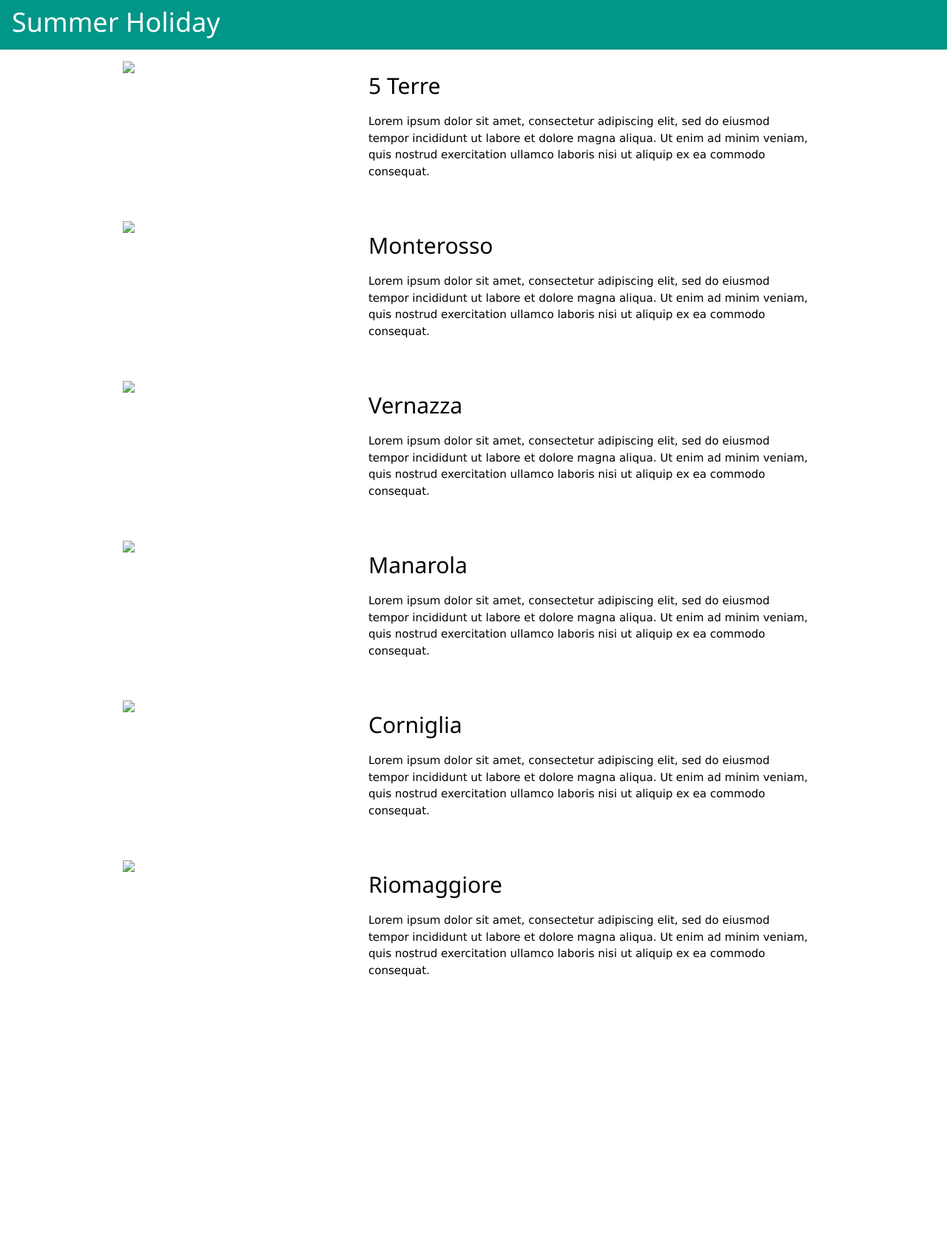
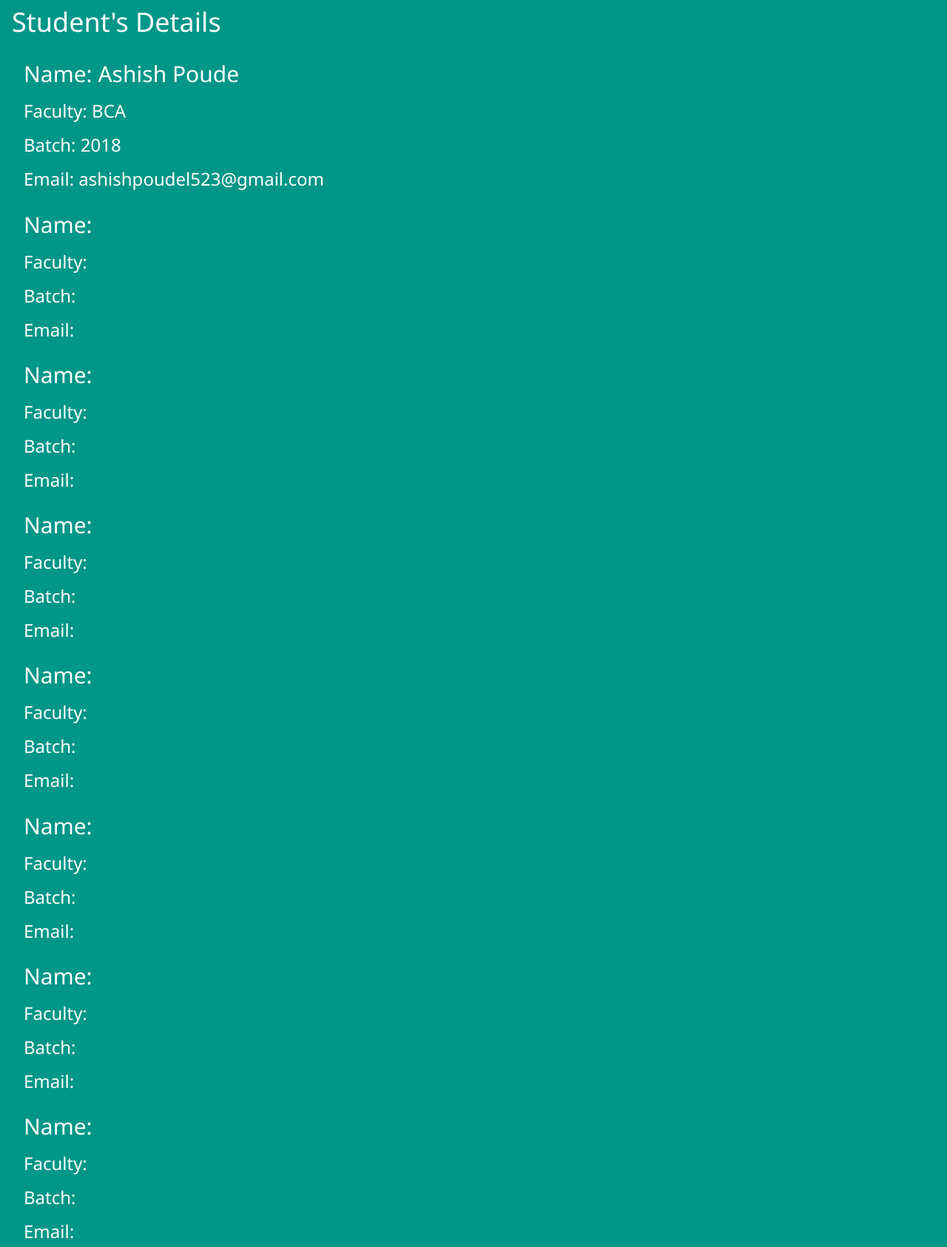
Before and after one commit to shubham1845/blog, a plain HTML site: page index.html in a window 1280 px wide. Shown: the part 7-1693 px from the top of the page at 74% size. Before the commit the page ends 1386 px from the top, so only its background shows below. Drawn offline with nearby package versions, Linux system fonts and the light colour scheme.

Commit message:
modifications made

```diff
--- a/index.html
+++ b/index.html
@@ -1,96 +1,99 @@
-
 <!DOCTYPE html>
 <html>
   <title>W3.CSS</title>
-<meta name="viewport" content="width=device-width, initial-scale=1">
-<link rel="stylesheet" href="https://www.w3schools.com/w3css/4/w3.css">
+  <meta name="viewport" content="width=device-width, initial-scale=1" />
+  <link rel="stylesheet" href="https://www.w3schools.com/w3css/4/w3.css" />
   <body>
+    <div class="w3-container w3-teal">
+      <h1>Student's Details</h1>
 
-<div class="w3-container w3-teal">
-<h1>Summer Holiday</h1>
+      <div class="w3-twothird w3-container">
+        <h2>Name: Ashish Poude</h2>
+        <h3>Faculty: BCA</h3>
+        <h3>Batch: 2018</h3>
+        <h3>Email: ashishpoudel523@gmail.com</h3>
       </div>
+      <br />
+      <br />
 
-<div class="w3-content">
+      <div class="w3-twothird w3-container">
+        <h2>Name:</h2>
+        <h3>Faculty:</h3>
+        <h3>Batch:</h3>
+        <h3>Email:</h3>
+      </div>
+      <br />
+      <br />
 
-<div class="w3-row w3-margin">
+      <div class="w3-twothird w3-container">
+        <h2>Name:</h2>
+        <h3>Faculty:</h3>
+        <h3>Batch:</h3>
+        <h3>Email:</h3>
+      </div>
+      <br /><br />
 
-<div class="w3-third">
-  <img src="img_5terre.jpg" style="width:100%;min-height:200px">
+      <div class="w3-twothird w3-container">
+        <h2>Name:</h2>
+        <h3>Faculty:</h3>
+        <h3>Batch:</h3>
+        <h3>Email:</h3>
       </div>
+      <br />
+      <br />
+
       <div class="w3-twothird w3-container">
-  <h2>5 Terre</h2>
-  <p>
-  Lorem ipsum dolor sit amet, consectetur adipiscing elit, sed do eiusmod tempor incididunt ut labore et dolore magna aliqua. Ut enim ad minim veniam, quis nostrud exercitation ullamco laboris nisi ut aliquip ex ea commodo consequat.
-  </p>
+        <h2>Name:</h2>
+        <h3>Faculty:</h3>
+        <h3>Batch:</h3>
+        <h3>Email:</h3>
       </div>
+      <br /><br />
 
+      <div class="w3-twothird w3-container">
+        <h2>Name:</h2>
+        <h3>Faculty:</h3>
+        <h3>Batch:</h3>
+        <h3>Email:</h3>
+      </div>
+      <br />
+      <br />
 
+      <div class="w3-twothird w3-container">
+        <h2>Name:</h2>
+        <h3>Faculty:</h3>
+        <h3>Batch:</h3>
+        <h3>Email:</h3>
       </div>
-<div class="w3-row w3-margin">
+      <br />
+      <br />
 
-<div class="w3-third">
-  <img src="img_monterosso.jpg" style="width:100%;min-height:200px">
+      <div class="w3-twothird w3-container">
+        <h2>Name:</h2>
+        <h3>Faculty:</h3>
+        <h3>Batch:</h3>
+        <h3>Email:</h3>
       </div>
+      <br />
+      <br />
+
       <div class="w3-twothird w3-container">
-  <h2>Monterosso</h2>
-  <p>
-  Lorem ipsum dolor sit amet, consectetur adipiscing elit, sed do eiusmod tempor incididunt ut labore et dolore magna aliqua. Ut enim ad minim veniam, quis nostrud exercitation ullamco laboris nisi ut aliquip ex ea commodo consequat.
-  </p>
+        <h2>Name:</h2>
+        <h3>Faculty:</h3>
+        <h3>Batch:</h3>
+        <h3>Email:</h3>
       </div>
+      <br />
+      <br />
 
+      <div class="w3-twothird w3-container">
+        <h2>Name:</h2>
+        <h3>Faculty:</h3>
+        <h3>Batch:</h3>
+        <h3>Email:</h3>
       </div>
-<div class="w3-row w3-margin">
-
-<div class="w3-third">
-  <img src="img_vernazza.jpg" style="width:100%;min-height:200px">
-</div>
-<div class="w3-twothird w3-container">
-  <h2>Vernazza</h2>
-  <p>
-  Lorem ipsum dolor sit amet, consectetur adipiscing elit, sed do eiusmod tempor incididunt ut labore et dolore magna aliqua. Ut enim ad minim veniam, quis nostrud exercitation ullamco laboris nisi ut aliquip ex ea commodo consequat.
-  </p>
-</div>
-
-</div>
-<div class="w3-row w3-margin">
-
-<div class="w3-third">
-  <img src="img_manarola.jpg" style="width:100%;min-height:200px">
-</div>
-<div class="w3-twothird w3-container">
-  <h2>Manarola</h2>
-  <p>
-  Lorem ipsum dolor sit amet, consectetur adipiscing elit, sed do eiusmod tempor incididunt ut labore et dolore magna aliqua. Ut enim ad minim veniam, quis nostrud exercitation ullamco laboris nisi ut aliquip ex ea commodo consequat.
-  </p>
-</div>
-
-</div>
-<div class="w3-row w3-margin">
-
-<div class="w3-third">
-  <img src="img_corniglia.jpg" style="width:100%;min-height:200px">
-</div>
-<div class="w3-twothird w3-container">
-  <h2>Corniglia</h2>
-  <p>
-  Lorem ipsum dolor sit amet, consectetur adipiscing elit, sed do eiusmod tempor incididunt ut labore et dolore magna aliqua. Ut enim ad minim veniam, quis nostrud exercitation ullamco laboris nisi ut aliquip ex ea commodo consequat.
-  </p>
-</div>
-
-</div>
-<div class="w3-row w3-margin">
-
-<div class="w3-third">
-  <img src="img_riomaggiore.jpg" style="width:100%;min-height:200px">
-</div>
-<div class="w3-twothird w3-container">
-  <h2>Riomaggiore</h2>
-  <p>
-  Lorem ipsum dolor sit amet, consectetur adipiscing elit, sed do eiusmod tempor incididunt ut labore et dolore magna aliqua. Ut enim ad minim veniam, quis nostrud exercitation ullamco laboris nisi ut aliquip ex ea commodo consequat.
-  </p>
-</div>
-
-</div>
+      <br />
+      <br />
     </div>
   </body>
 </html>
```
Lines whose indentation alone changed are shown as unchanged.
